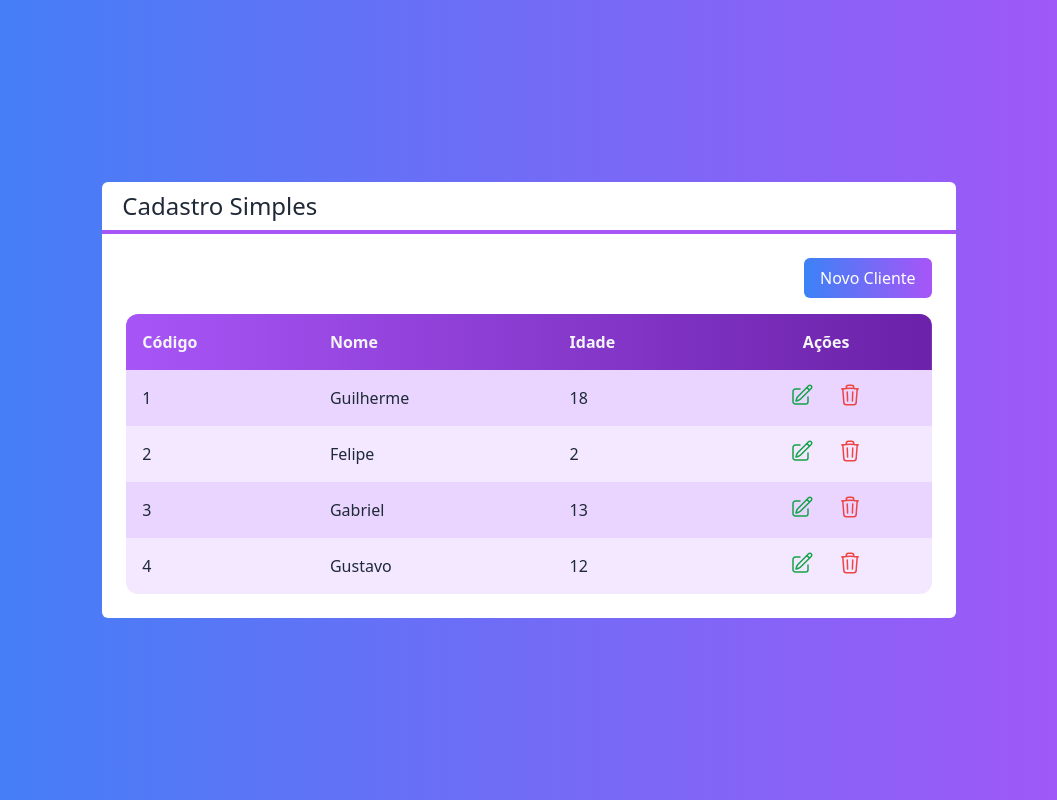
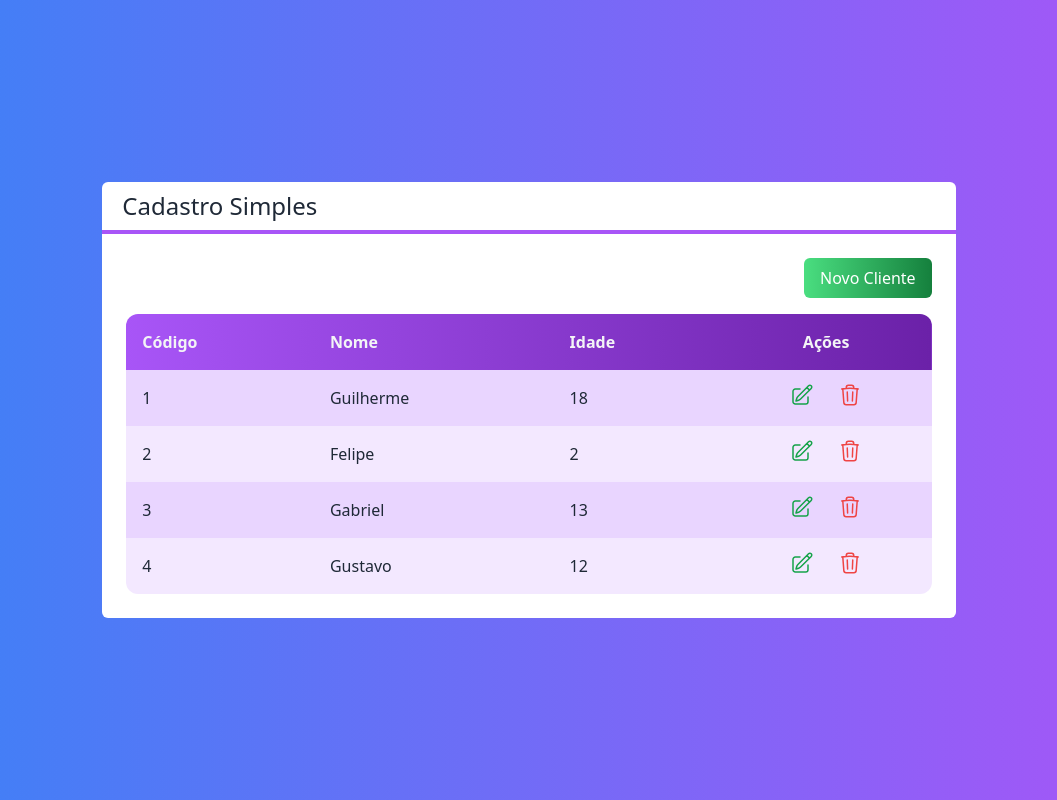
Before and after one commit to Gui-Angelo-Silva/Curso-React-Next-Udemy, a Next.js app in the folder aulao_nextjs/next-crud/: page / in a window 1280 px wide. Shown: the whole page, without its empty margins (111-1168 px from the left). Built offline with nearby package versions, Linux system fonts and the light colour scheme.

Commit message:
Botões arrumados, curso de React

```diff
--- /dev/null
+++ b/aulao_nextjs/next-crud/src/components/BotaoAzul.tsx
@@ -0,0 +1,18 @@
+interface BotaoAzulProps {
+    cor: 'green'
+    className?: string
+    children: any
+    onClick?: () => void
+}
+
+export default function BotaoAzul(props: BotaoAzulProps) {
+    return (
+        <button onClick={props.onClick} className={`
+            bg-gradient-to-r from-blue-400 to-blue-700
+            text-white px-4 py-2 rounded-md
+            ${props.className}
+        `}>
+            { props.children }
+        </button>
+    )
+}
--- /dev/null
+++ b/aulao_nextjs/next-crud/src/components/BotaoCinza.tsx
@@ -0,0 +1,18 @@
+interface BotaoCinzaProps {
+    cor: 'gray'
+    className?: string
+    children: any
+    onClick?: () => void
+}
+
+export default function BotaoCinza(props: BotaoCinzaProps){
+    return (
+        <button onClick={props.onClick} className={`
+            bg-gradient-to-r from-gray-400 to-gray-700
+            text-white px-4 py-2 rounded-md
+            ${props.className}
+        `}>
+            { props.children }
+        </button>
+    )
+}
--- /dev/null
+++ b/aulao_nextjs/next-crud/src/components/BotaoVerde.tsx
@@ -0,0 +1,18 @@
+interface BotaoVerdeProps {
+    cor: 'green'
+    className?: string
+    children: any
+    onClick?: () => void
+}
+
+export default function BotaoVerde(props: BotaoVerdeProps) {
+    return (
+        <button onClick={props.onClick} className={`
+            bg-gradient-to-r from-green-400 to-green-700
+            text-white px-4 py-2 rounded-md
+            ${props.className}
+        `}>
+            { props.children }
+        </button>
+    )
+}
--- a/aulao_nextjs/next-crud/src/components/Formulario.tsx
+++ b/aulao_nextjs/next-crud/src/components/Formulario.tsx
@@ -2,6 +2,7 @@ import { useState } from "react";
 import Entrada from "./Entrada";
 import Cliente from "@/core/Cliente";
 import Botao from "./Botao";
+import BotaoCinza from "./BotaoCinza";
 
 interface FormularioProps {
     cliente: Cliente
@@ -41,9 +42,9 @@ export default function Formulario(props: FormularioProps) {
                     onClick={() => props.clienteMudou?.(new Cliente(nome, idade, id))}>
                     {id ? 'Alterar' : 'Salvar'}
                 </Botao>
-                <Botao onClick={props.cancelado}>
+                <BotaoCinza cor="gray" onClick={props.cancelado}>
                     Cancelar
-                </Botao>
+                </BotaoCinza>
             </div>
         </div>
     )
--- a/aulao_nextjs/next-crud/src/pages/index.tsx
+++ b/aulao_nextjs/next-crud/src/pages/index.tsx
@@ -4,6 +4,7 @@ import Cliente from '@/core/Cliente'
 import Botao from "@/components/Botao";
 import Formulario from "@/components/Formulario";
 import { useState } from "react";
+import BotaoVerde from "@/components/BotaoVerde";
 
 export default function Home() {
   const clientes = [
@@ -37,10 +38,11 @@ export default function Home() {
         {visivel === 'tabela' ? (
           <>
             <div className="flex justify-end">
-              <Botao className="mb-4"
+              <BotaoVerde
+                className="mb-4" cor="green"
                 onClick={() => setVisivel('form')}>
-                Novo Cliente
-              </Botao>
+                  Novo Cliente
+              </BotaoVerde>
             </div>
             <Tabela clientes={clientes}
               clienteSelecionado={clienteSelecionado}
```
